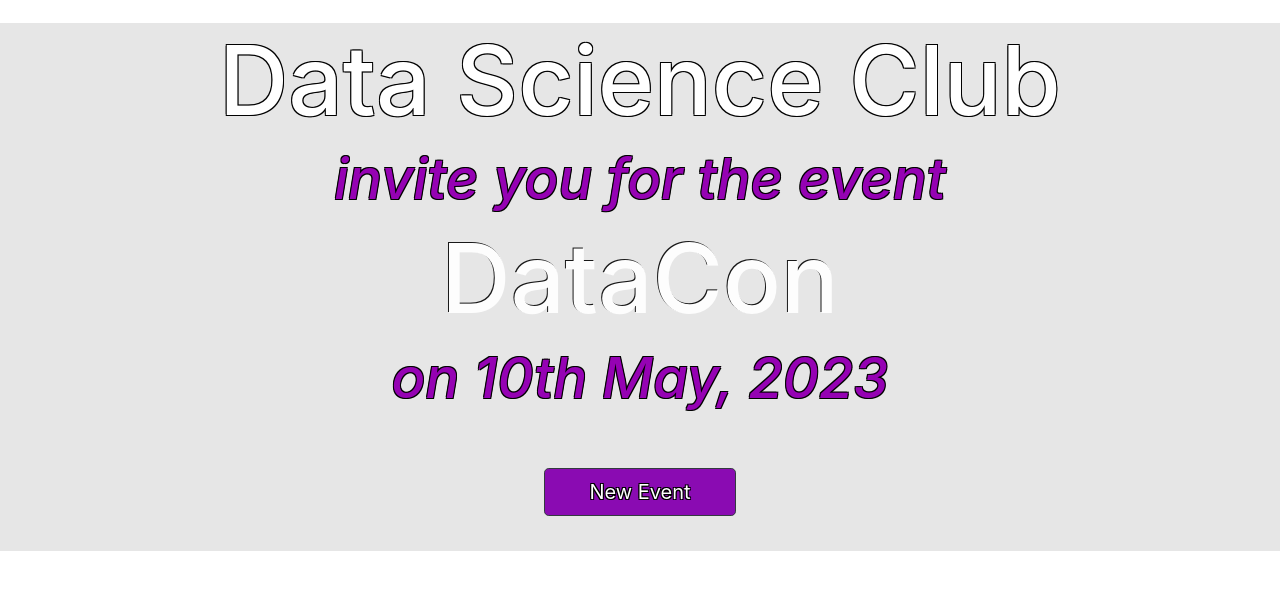
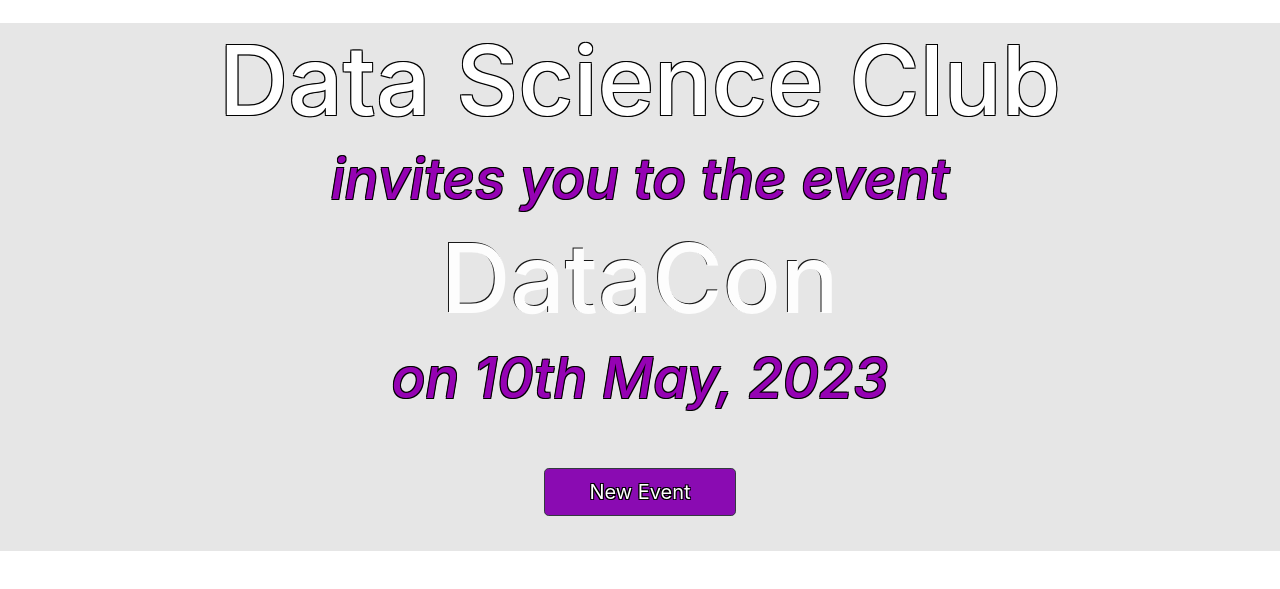
Before and after one commit to Parth-D11/DSC_challange, a plain HTML site: page index.html in a window 1280 px wide. Shown: the part 163-752 px from the top of the page. Drawn offline with nearby package versions, Linux system fonts and the light colour scheme.

Commit message:
Add files via upload

```diff
--- a/index.html
+++ b/index.html
@@ -46,7 +46,7 @@
         <!-- Text -->
         <div class="centre">
             <h1 class="big-heading drop"> Data Science Club </h1>
-            <h3 class="small-heading"> invite you for the event </h3>
+            <h3 class="small-heading"> invites you to the event </h3>
             <h2 class="big-heading drop flicker"> DataCon</h2>
             <h3 class="small-heading"> on 10th May, 2023</h3>
             <a role="button" class="btn btn-dark btn-lg centre" href="Details.html">New Event</a>
```
